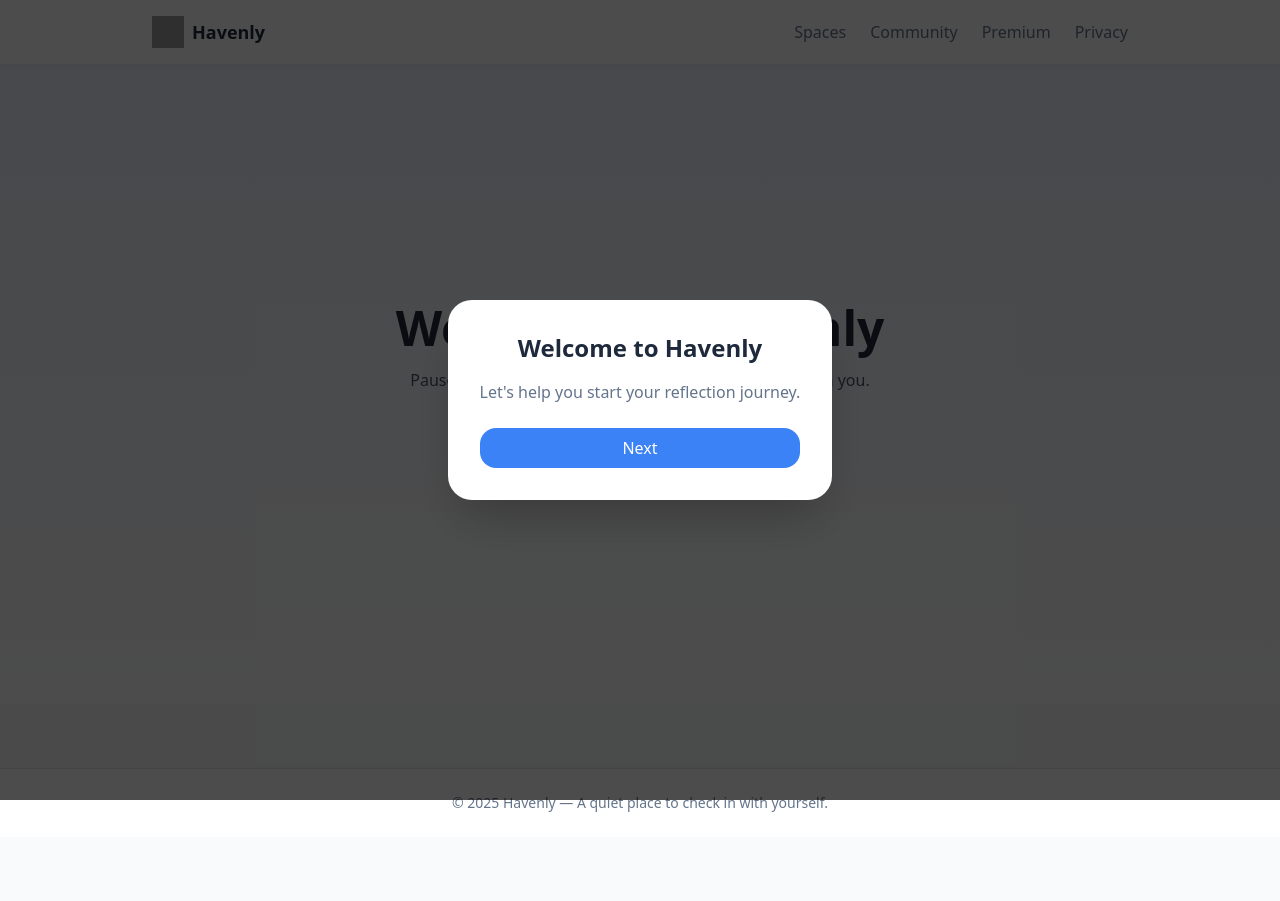
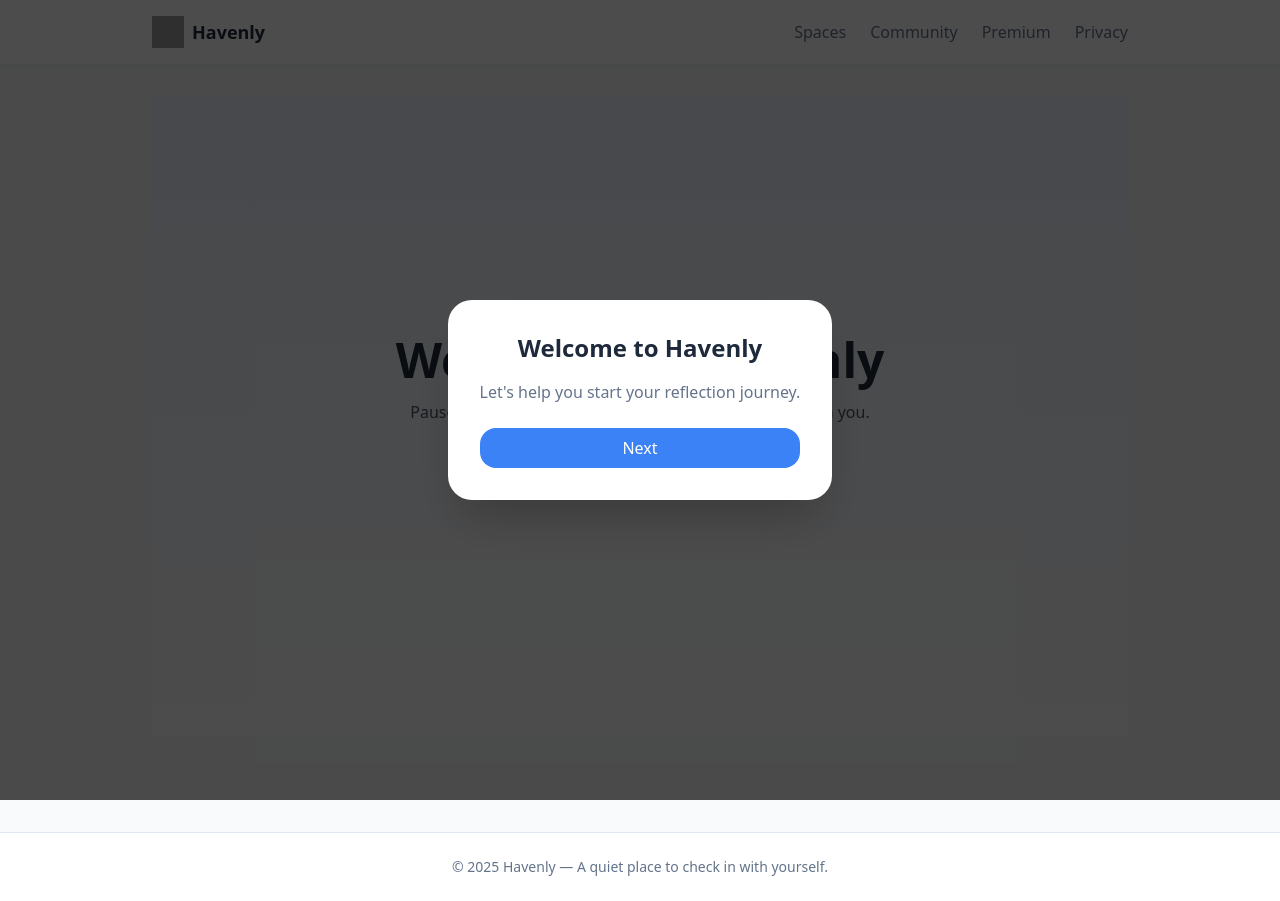
Before and after one commit to Khrboshi/havenly, a Next.js app: page / in a window 1280 px wide. Before the commit the page ends 837 px from the top, so only its background shows below. Built offline with nearby package versions, Linux system fonts and the light colour scheme; grey boxes are pictures that could not be loaded.

Commit message:
Update _app.js

```diff
--- a/pages/_app.js
+++ b/pages/_app.js
@@ -7,17 +7,16 @@ export default function MyApp({ Component, pageProps }) {
   return (
     <>
       <Head>
-        <title>Havenly — Mindful Reflections</title>
+        <title>Havenly — A quiet place to check in with yourself</title>
         <meta
           name="description"
-          content="Private mindfulness reflections and gentle daily prompts."
+          content="Private mindful reflections to help you slow down and reconnect with yourself."
         />
-        <link rel="icon" href="/logo.svg" />
+        <link rel="icon" href="/logo.png" />
       </Head>
-
-      <div className="min-h-screen flex flex-col">
+      <div className="min-h-screen flex flex-col bg-background text-text">
         <Header />
-        <main className="flex-1">
+        <main className="flex-1 container py-8">
           <Component {...pageProps} />
         </main>
         <Footer />
```
